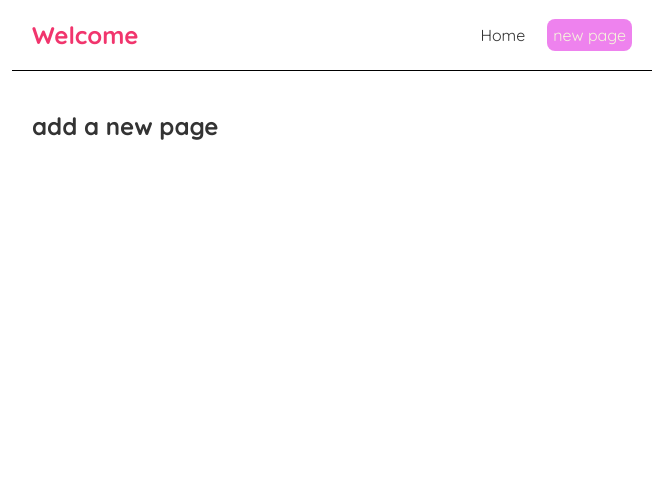
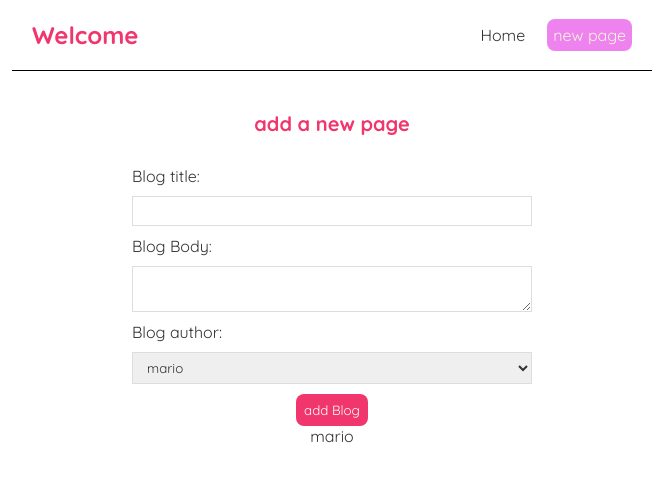
Before and after one commit to malekelkssas/learning-react, a React (Create React App) app: page /Create in a window 1280 px wide. Shown: the top 482 px of the page, without its empty margins (308-971 px from the left). Built offline with nearby package versions, Linux system fonts and the light colour scheme.

Commit message:
recieving and controll inputs

```diff
--- a/src/Create.js
+++ b/src/Create.js
@@ -1,9 +1,47 @@
+import { useState } from "react";
+
+
 const Create = () => {
+
+    // we will keep track with the values
+    const [title,setTitle] = useState('');
+    const [body,setBody] = useState('');
+    const [author,setAuthor] = useState('mario');
+
     return (
-        <div className="newPage">
+        <div className="create">
             <h2>
                 add a new page
             </h2>
+            <form action="">
+                <label> Blog title:</label>
+                <input
+                    type="text"
+                    required
+                    // adding values
+                    value={title}
+                    onChange = {(e) => setTitle(e.target.value)}
+                />
+                <label> Blog Body:</label>
+                <textarea
+                    required
+                    value={body}
+                    onChange={(e) => setBody(e.target.value)}
+                >
+                </textarea>
+                <label> Blog author:</label>
+                <select
+                value={author}
+                onChange={e => setAuthor(e.target.value)}
+                >
+                    <option value="mario">mario</option>
+                    <option value="yoshi">yoshi</option>
+                </select>
+                <button> add Blog</button>
+                <p>{title}</p>
+                <p>{body}</p>
+                <p>{author}</p>
+            </form>
         </div>
      );
 }
--- a/src/index.css
+++ b/src/index.css
@@ -83,3 +83,40 @@
   border-radius: 8px;
   cursor: pointer;
 }
+
+.create {
+  max-width: 400px;
+  margin: 0 auto;
+  text-align: center;
+}
+
+.create label {
+  text-align: left;
+  display: block;
+}
+
+.create h2 {
+  font-size: 20px;
+  color: #f1356d;
+  margin-bottom: 30px;
+}
+
+.create input,
+.create textarea,
+.create select {
+  width: 100%;
+  padding: 6px 10px;
+  margin: 10px 0;
+  border: 1px solid #ddd;
+  box-sizing: border-box;
+  display: block;
+}
+
+.create button {
+  background: #f1356d;
+  color: #fff;
+  border: 0;
+  padding: 8px;
+  border-radius: 8px;
+  cursor: pointer;
+}
```
